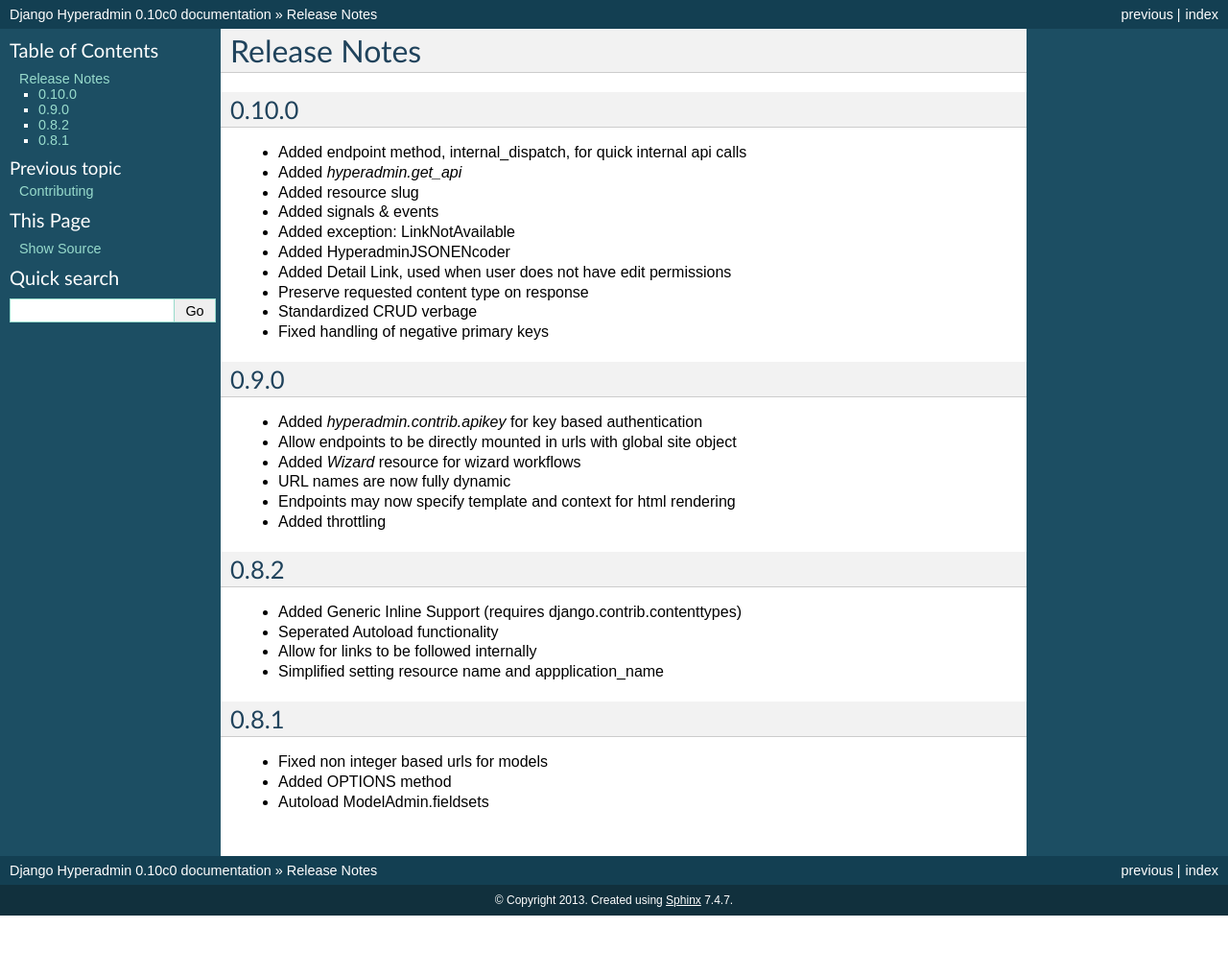
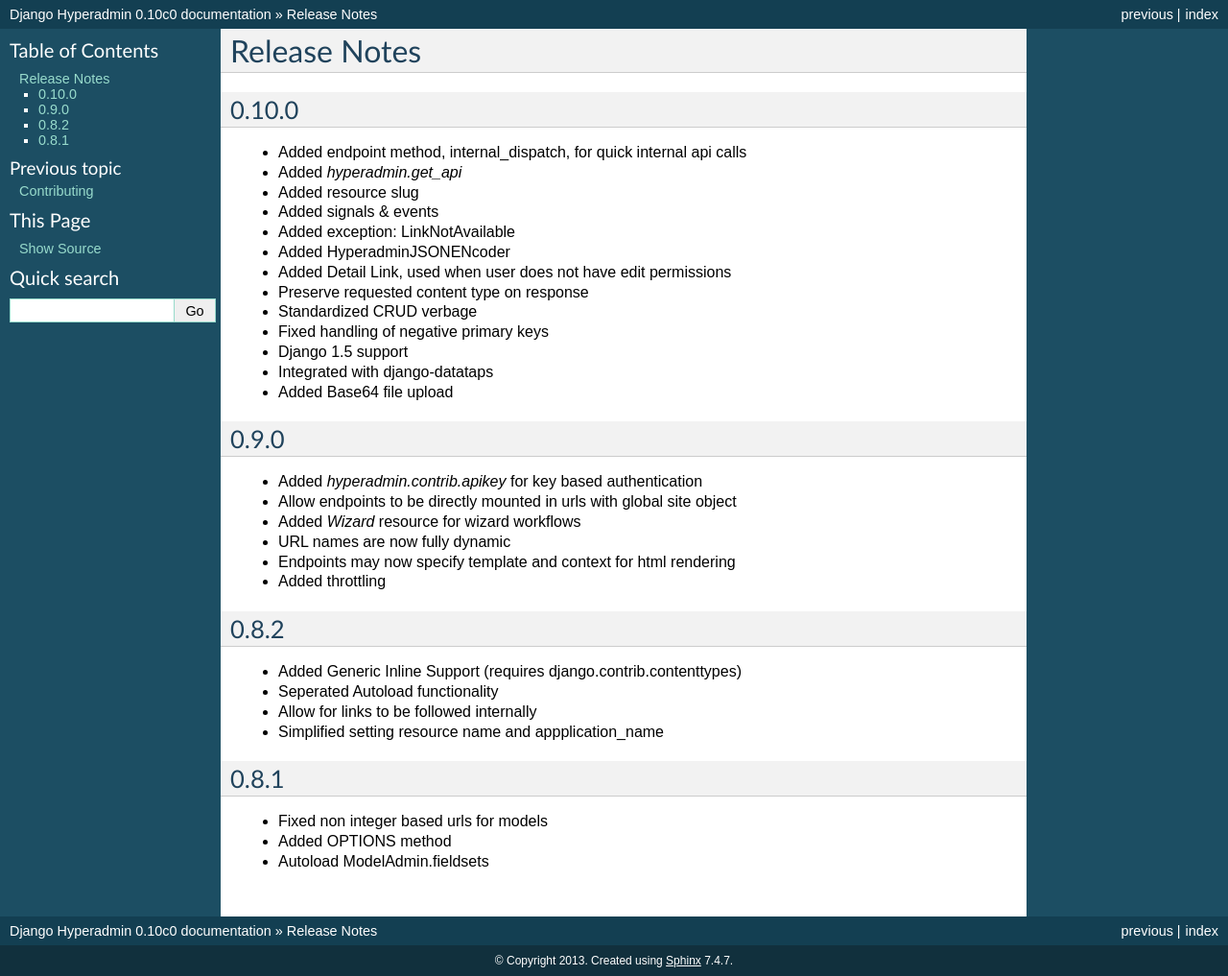
Before and after one commit to zbyte64/django-hyperadmin, a Sphinx documentation site: the page built from docs/source/release_notes.rst, in a window 1280 px wide. Shown: the whole page at 96% size. Built offline with Sphinx 7.4.7, drawn with Linux system fonts in a browser that asks for light colours; before the commit the page ends 954 px from its top, so only the background shows below that.

Commit message:
updated release notes

```diff
--- a/docs/source/release_notes.rst
+++ b/docs/source/release_notes.rst
@@ -15,6 +15,10 @@
 * Preserve requested content type on response
 * Standardized CRUD verbage
 * Fixed handling of negative primary keys
+* Django 1.5 support
+* Integrated with django-datataps
+* Added Base64 file upload
+
 
 0.9.0
 =====
```
